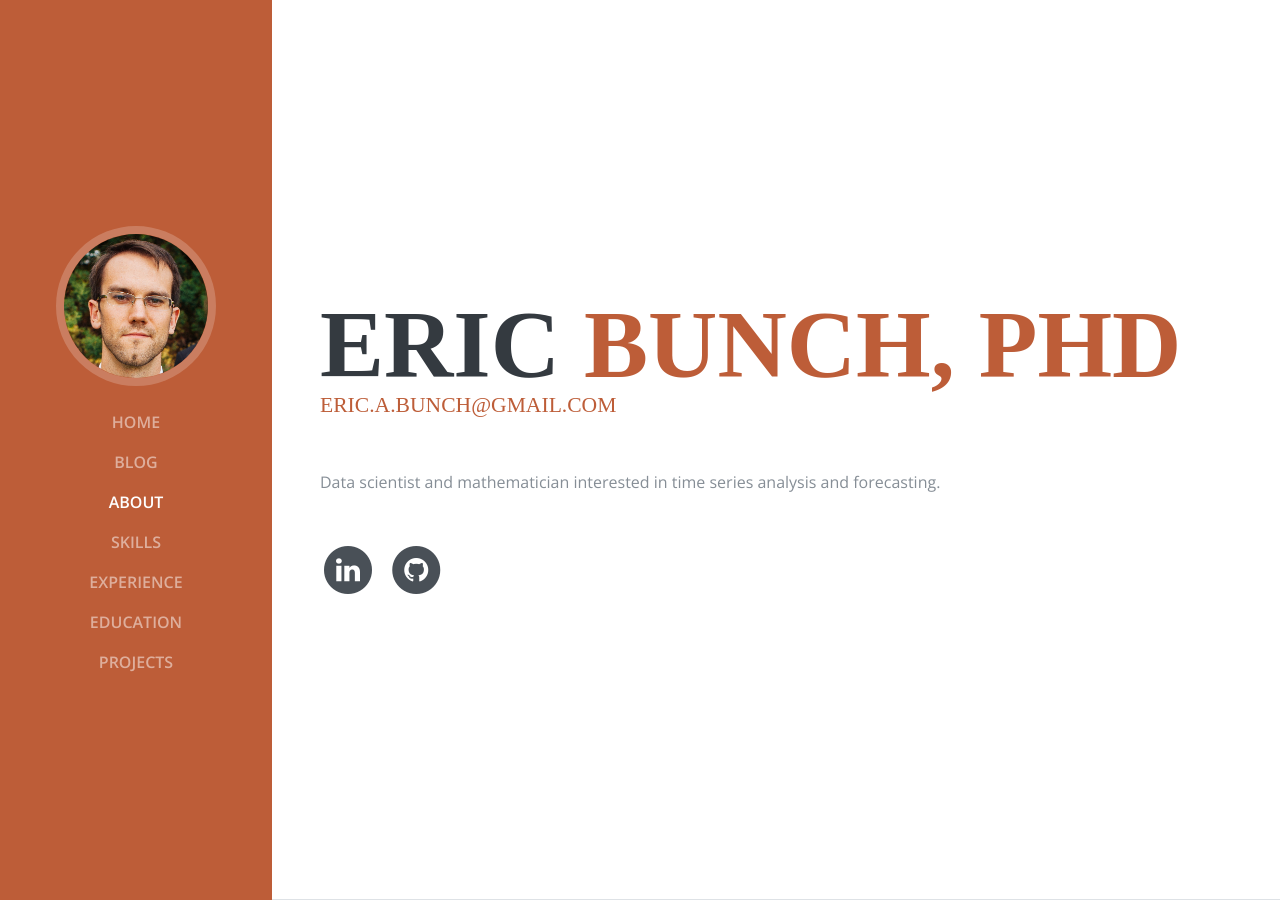
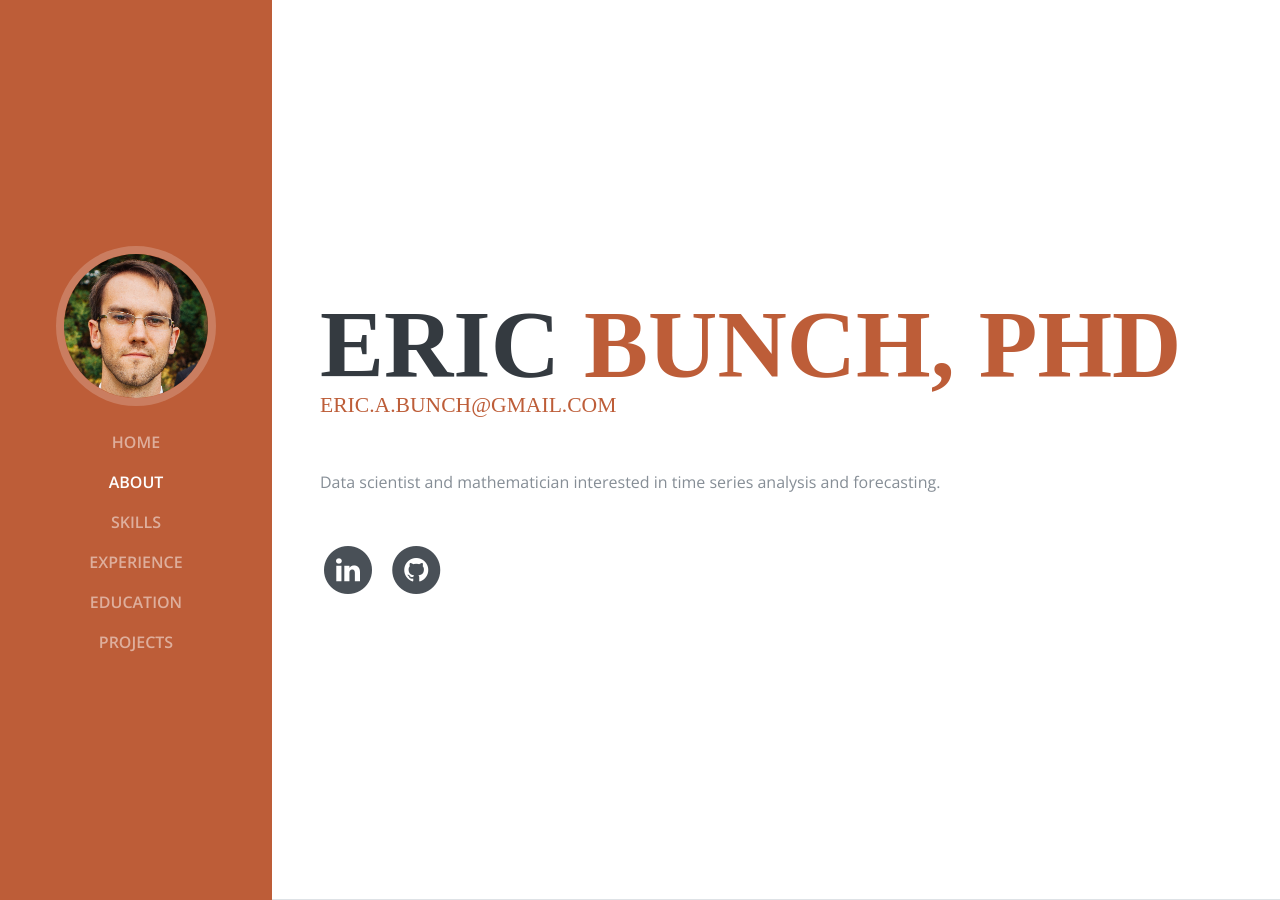
Before and after one commit to eric-bunch/eric-bunch.github.io, a Jekyll site: the page built from resume/index.html, in a window 1280 px wide and 900 px high. Built offline with Jekyll 4.4.1, drawn with Linux system fonts in a browser that asks for light colours; some web fonts are replaced.

Commit message:
Update resume.html

```diff
--- a/_layouts/resume.html
+++ b/_layouts/resume.html
@@ -42,9 +42,9 @@
           <li class="nav-item">
             <a class="nav-link js-scroll-trigger" href="/">Home</a>
           </li>
-          <li class="nav-item">
+<!--           <li class="nav-item">
             <a class="nav-link js-scroll-trigger" href="/blog/">Blog</a>
-          </li>
+          </li> -->
           <li class="nav-item">
             <a class="nav-link js-scroll-trigger" href="#about">About</a>
           </li>
@@ -260,7 +260,7 @@
           <div class="resume-item d-flex flex-column flex-md-row mb-5">
             <div class="resume-content mr-auto">
               <h3 class="mb-0">Pro Advisor</h3>
-              <div class="subheading mb-3">Codecademy</div>
+              <div class="subheading mb-3"><a href="https://www.codecademy.com/">Codecademy</a></div>
               <ul>
                 <li>
                   Advised learners about courses including those on HTML+CSS, JavaScript, jQuery, Python, Ruby, PHP,  SQL, Git, Java, AngularJS, Ruby on Rails.
```
